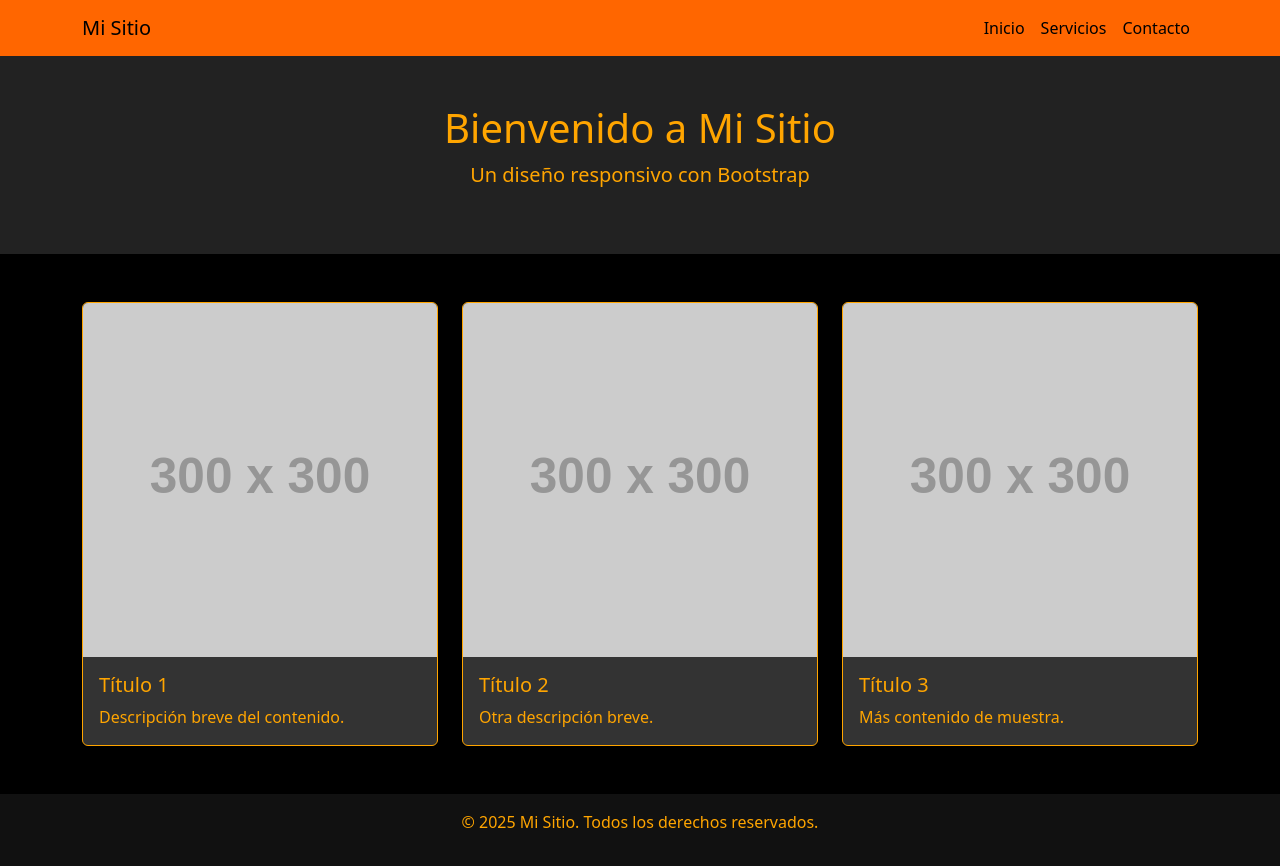
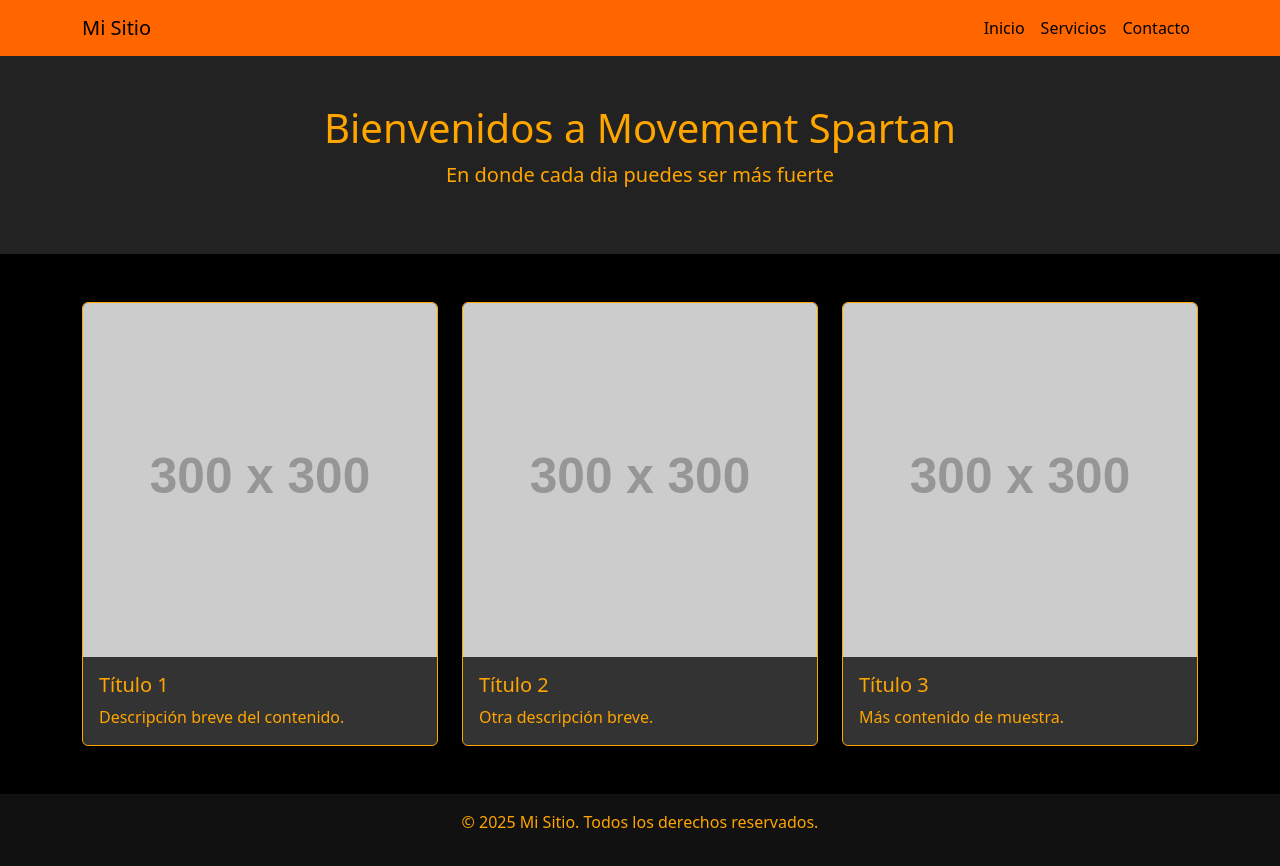
Before and after one commit to rluceror/web, a plain HTML site: page index.html in a window 1280 px wide. Drawn offline with nearby package versions, Linux system fonts and the light colour scheme; placeholder pictures from the web are drawn by us.

Commit message:
Update index.html

```diff
--- a/index.html
+++ b/index.html
@@ -3,7 +3,7 @@
 <head>
     <meta charset="UTF-8">
     <meta name="viewport" content="width=device-width, initial-scale=1">
-    <title>Prototipo Bootstrap</title>
+    <title>Movement Spartan</title>
     <link href="https://cdn.jsdelivr.net/npm/bootstrap@5.3.0/dist/css/bootstrap.min.css" rel="stylesheet">
     <style>
         body {
@@ -52,8 +52,8 @@
     <!-- Hero Section -->
     <header class="hero-section text-center py-5">
         <div class="container">
-            <h1>Bienvenido a Mi Sitio</h1>
-            <p class="lead">Un diseño responsivo con Bootstrap</p>
+            <h1>Bienvenidos a Movement Spartan</h1>
+            <p class="lead">En donde cada dia puedes ser más fuerte</p>
         </div>
     </header>
 
```
